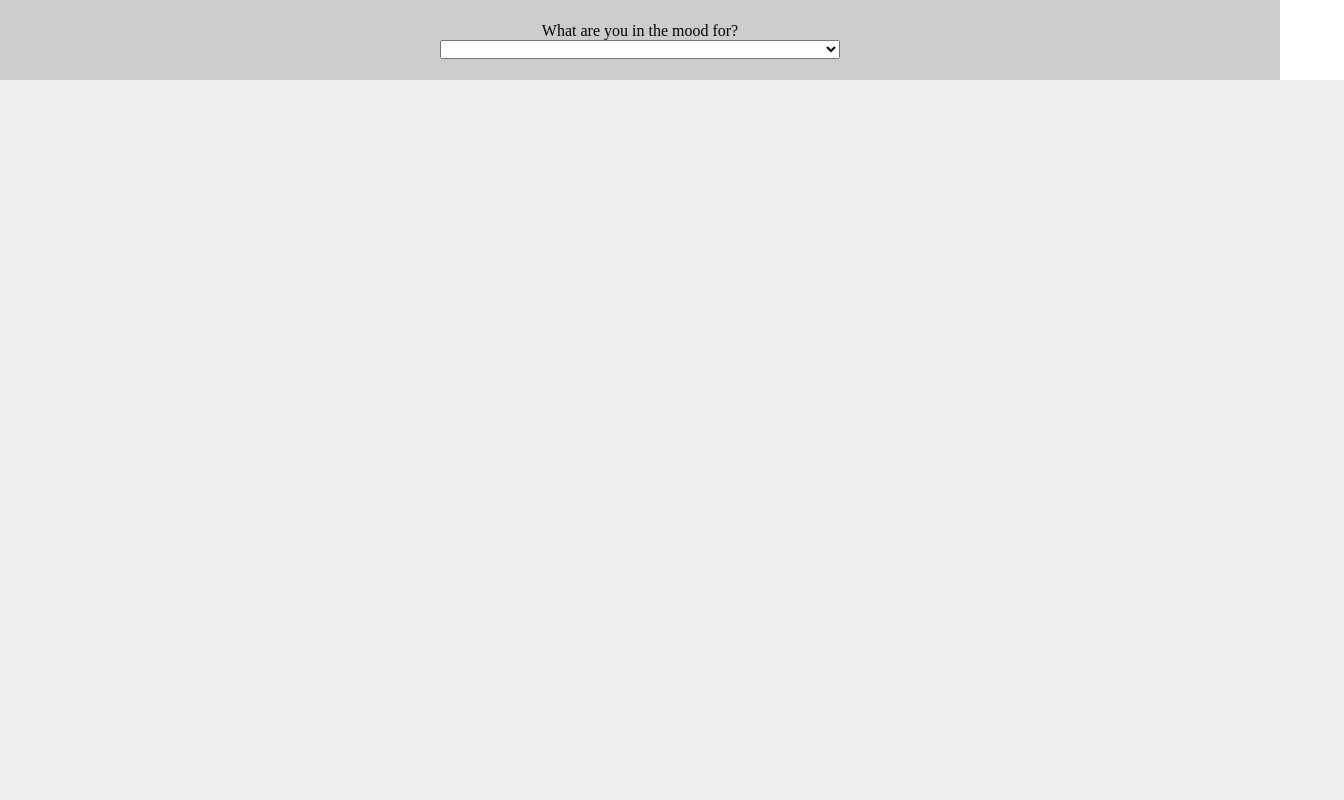
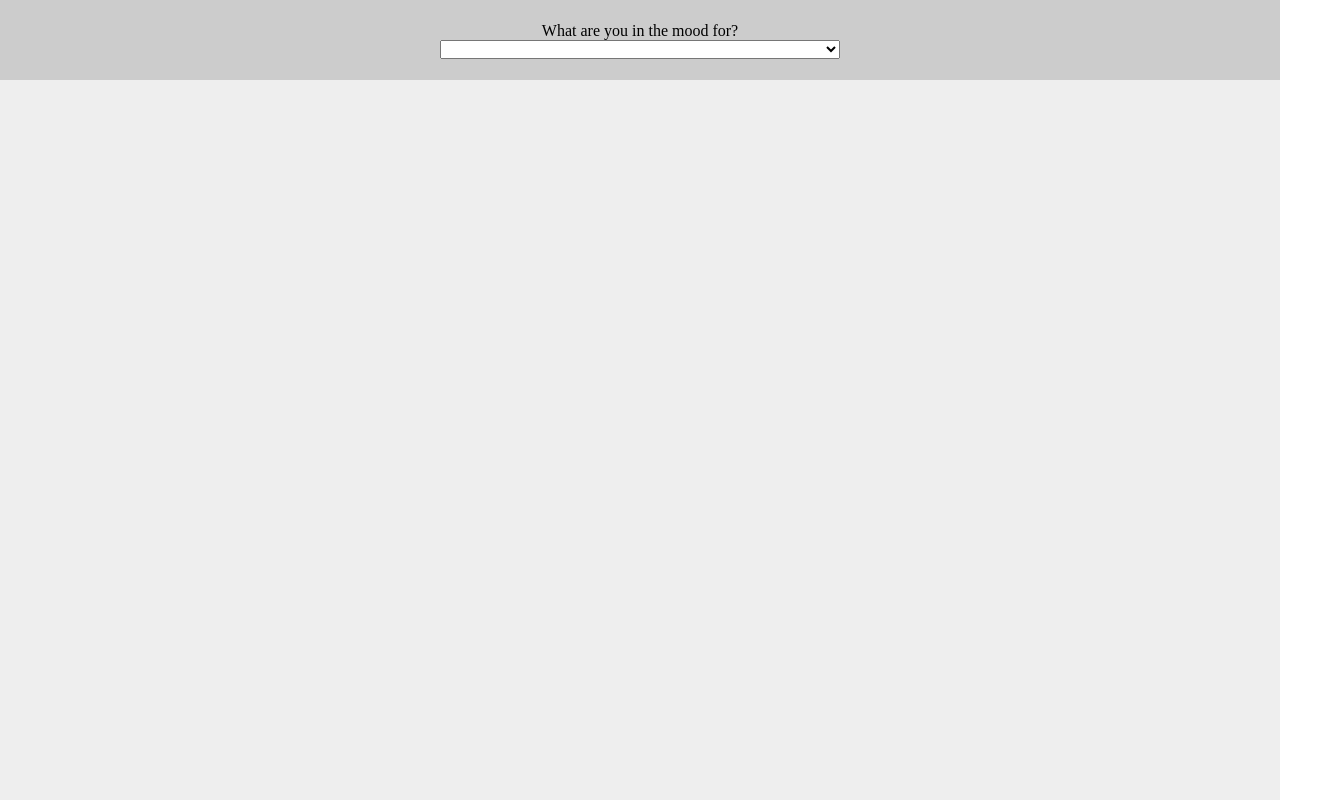
Before and after one commit to Aloeminium108/Interactive-Map, a plain HTML site: page index.html in a window 1280 px wide. Shown: the whole page, 1344 px wide, since content can reach past the window. Drawn offline with nearby package versions, Linux system fonts and the light colour scheme.

Commit message:
Updated styles

```diff
--- a/styles.css
+++ b/styles.css
@@ -2,10 +2,6 @@ body {
     margin: 0;
     height: 100%;
     overflow: hidden;
-}
-
-canvas {
-    background-color: aquamarine;
 }
 
 select {
@@ -34,8 +30,6 @@ select {
     display: flex;
     flex-direction: row;
     justify-content: space-around;
-    padding: 2em 2em 2em 2em;
-    width: 100%;
-    flex-grow: 4;
+    flex-grow: 1;
     background-color: #eee;
 }
```
